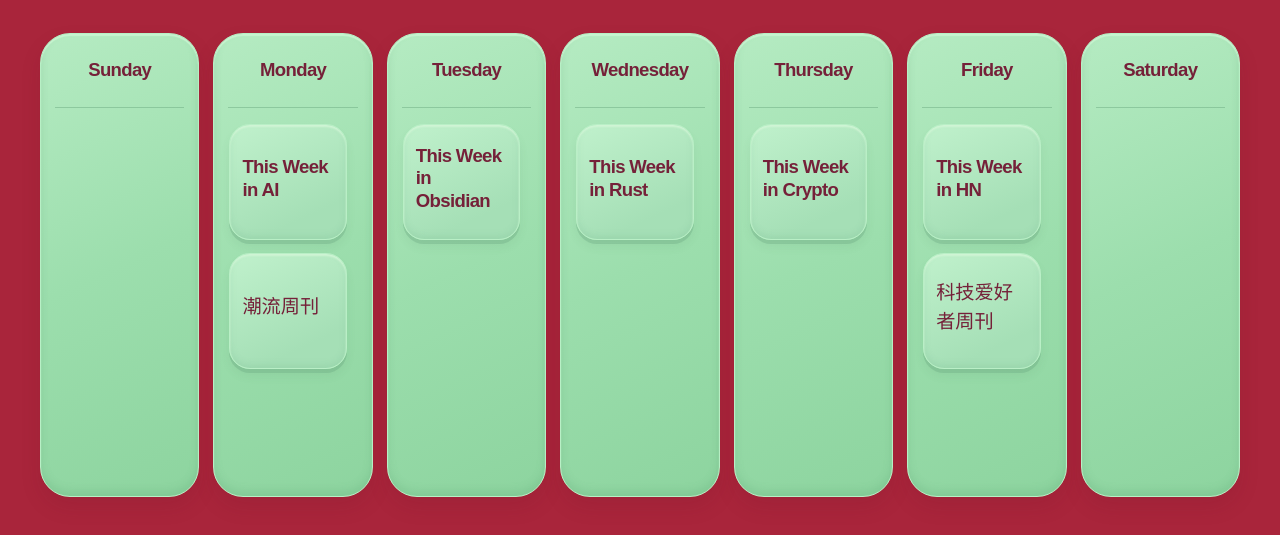
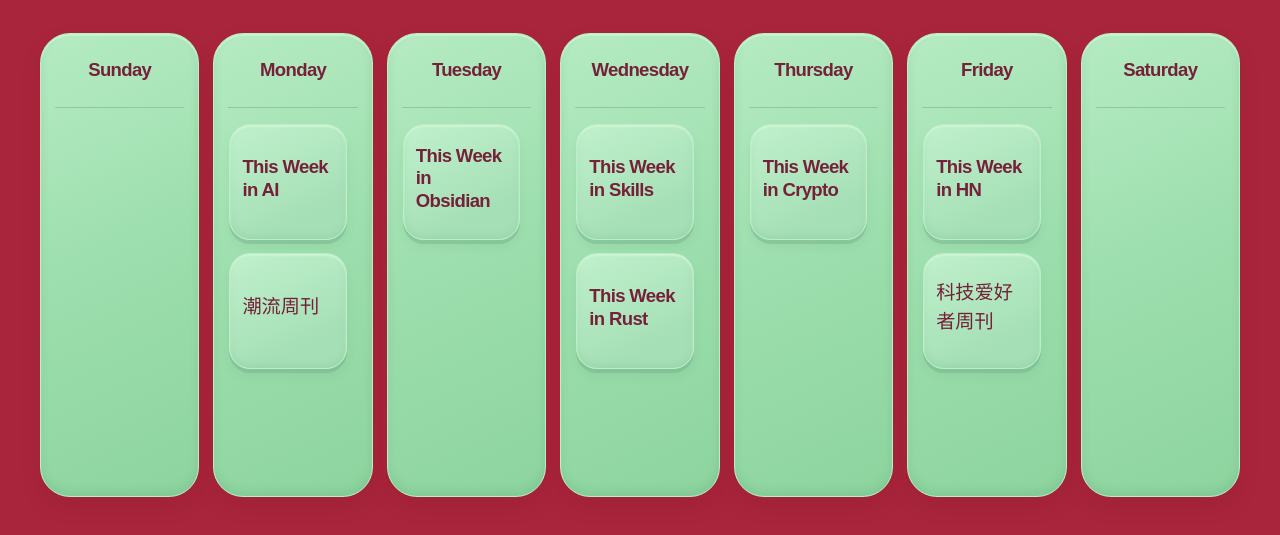
Before and after one commit to z08-studio/this-week-newsletter, an Astro site: page / in a window 1280 px wide. Shown: the part 143-678 px from the top of the page. Built offline with nearby package versions, Linux system fonts and the light colour scheme; Astro itself is replaced by a stand-in of ours.

Commit message:
feat: add the published Skills newsletter to Wednesday listings so readers can discover and subscribe to all five studio publications

```diff
--- a/src/data/newsletters.ts
+++ b/src/data/newsletters.ts
@@ -48,6 +48,20 @@ export const newsletters: Newsletter[] = [
     scheduleSource: 'https://github.com/z08-studio/this-week-in-ai',
   },
   {
+    id: 'this-week-in-skills',
+    name: 'This Week in Skills',
+    description: 'Useful agent skills and practical workflows, every Wednesday.',
+    url: 'https://thisweekinskills.substack.com/',
+    language: 'English',
+    topics: ['Agent skills', 'AI', 'Workflows', '智能体技能'],
+    owned: true,
+    publicationDay: 3,
+    monogram: 'S',
+    accent: 'purple',
+    scheduleSource: 'https://thisweekinskills.substack.com/p/this-week-in-skills-01',
+    scheduleNote: 'Wednesday schedule confirmed in the first published issue on 2026-11-04.',
+  },
+  {
     id: 'this-week-in-crypto', name: 'This Week in Crypto',
     description: 'A weekly look at the world of crypto.',
     url: 'https://thatweekincrypto.substack.com/', language: 'English', topics: ['Crypto', 'Web3', '加密'], owned: true,
```
Also changed, not shown: docs/maintenance.md (+1 -1 lines).
